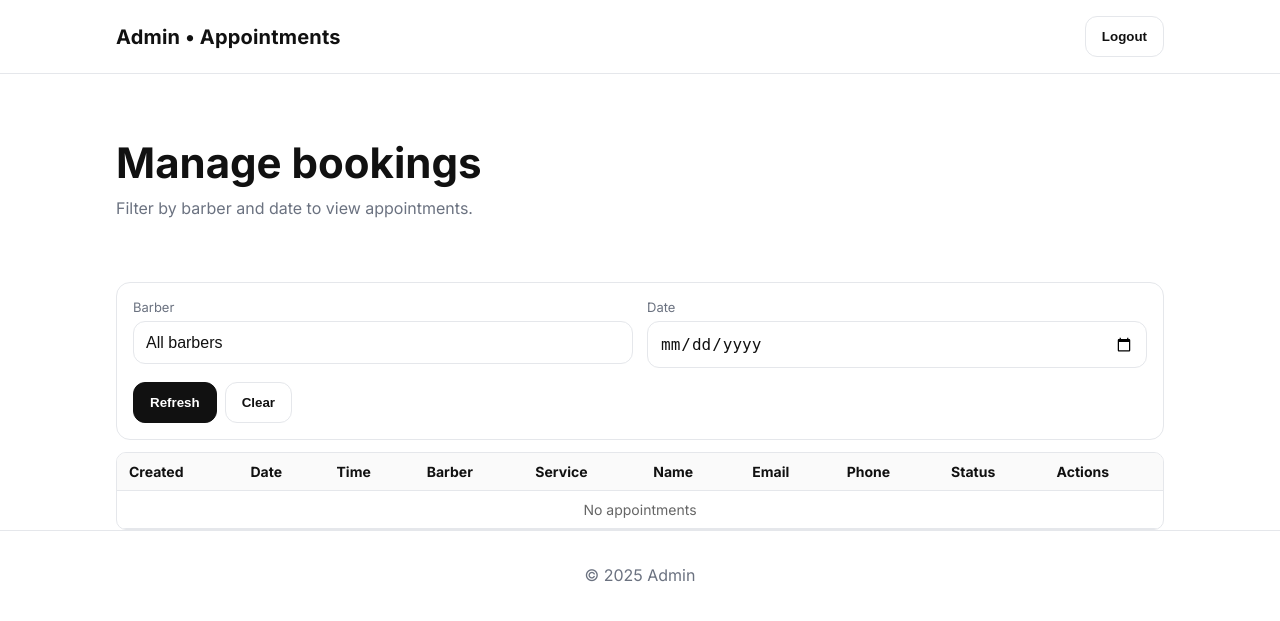
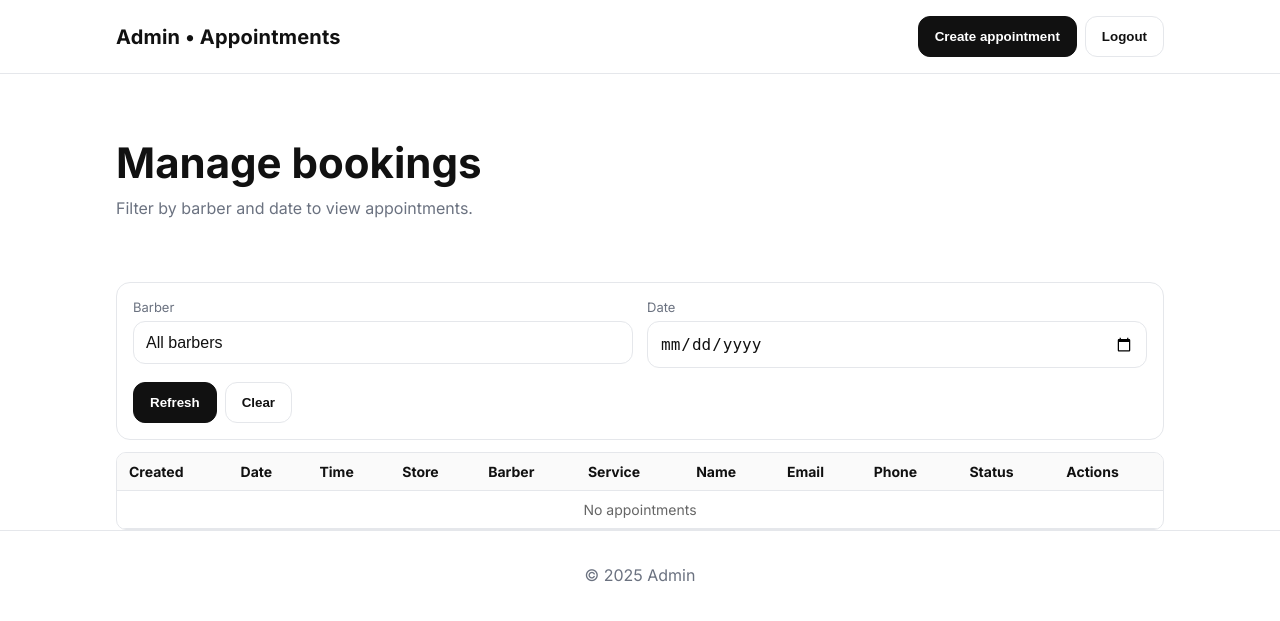
Before and after one commit to AntonisRsmn/Appointments-App, a Node server app: template views/admin.ejs in a window 1280 px wide. Shown: the top 621 px of the page. Run offline with Node 20, Linux system fonts and the light colour scheme; the template is opened without the code that fills it, so the values that code supplies are empty; some libraries are stand-ins or nearby versions.

Commit message:
Add multi-store support with Nikaia and Aigaleo stores
Co-authored-by: AntonisRsmn <75878415+AntonisRsmn@users.noreply.github.com>

```diff
--- a/models/appointment.js
+++ b/models/appointment.js
@@ -8,6 +8,7 @@ const appointmentSchema = new mongoose.Schema({
   time: { type: String, required: true }, // HH:MM (24h)
   service: { type: String, required: true },
   barber: { type: String, required: true },
+  store: { type: String }, // Optional store ID
   status: { type: String, enum: ['booked', 'completed', 'cancelled'], default: 'booked' }
 }, { timestamps: true });
 
--- a/public/js/admin.js
+++ b/public/js/admin.js
@@ -5,9 +5,12 @@
   const filterDate = document.getElementById('filterDate');
   const btnRefresh = document.getElementById('btnRefresh');
   const btnClear = document.getElementById('btnClear');
+  const btnCreateAppt = document.getElementById('btnCreateAppt');
 
   const y = document.getElementById('year');
   if (y) y.textContent = new Date().getFullYear();
+
+  let stores = [];
 
   function fmtDateTime(iso) {
     if (!iso) return '';
@@ -16,9 +19,15 @@
     return d.toLocaleString();
   }
 
+  function getStoreName(storeId) {
+    if (!storeId) return '';
+    const store = stores.find(s => s.id === storeId);
+    return store ? store.name : storeId;
+  }
+
   function renderRows(items) {
     if (!items || !items.length) {
-      tbody.innerHTML = '<tr><td colspan="10" style="text-align:center; color:#666;">No appointments</td></tr>';
+      tbody.innerHTML = '<tr><td colspan="11" style="text-align:center; color:#666;">No appointments</td></tr>';
       return;
     }
     tbody.innerHTML = items.map(a => {
@@ -31,6 +40,7 @@
         <td>${fmtDateTime(a.createdAt)}</td>
         <td>${a.date || ''}</td>
         <td>${a.time || ''}</td>
+        <td>${getStoreName(a.store)}</td>
         <td>${a.barber || ''}</td>
         <td>${a.service || ''}</td>
         <td>${a.name || ''}</td>
@@ -43,6 +53,15 @@
         </td>
       </tr>`;
     }).join('');
+  }
+
+  async function loadStores() {
+    try {
+      const res = await fetch('/appointments/stores');
+      stores = await res.json();
+    } catch (e) {
+      console.error('Failed to load stores', e);
+    }
   }
 
   async function loadBarbers() {
@@ -61,13 +80,13 @@
     if (filterBarber.value) params.set('barber', filterBarber.value);
     if (filterDate.value) params.set('date', filterDate.value);
 
-    tbody.innerHTML = '<tr><td colspan="8" style="text-align:center; color:#666;">Loading…</td></tr>';
+    tbody.innerHTML = '<tr><td colspan="11" style="text-align:center; color:#666;">Loading…</td></tr>';
     try {
       const res = await fetch('/appointments/all' + (params.toString() ? ('?' + params.toString()) : ''));
       const items = await res.json();
       renderRows(items);
     } catch (e) {
-      tbody.innerHTML = '<tr><td colspan="8" style="text-align:center; color:#c00;">Failed to load</td></tr>';
+      tbody.innerHTML = '<tr><td colspan="11" style="text-align:center; color:#c00;">Failed to load</td></tr>';
     }
   }
 
@@ -104,7 +123,126 @@
     }
   });
 
-  // Modal logic
+  // Modal logic - Create
+  const createModal = document.getElementById('createModal');
+  const createForm = document.getElementById('createForm');
+  const createCancel = document.getElementById('createCancel');
+  const createMsg = document.getElementById('createMsg');
+  const createName = document.getElementById('createName');
+  const createEmail = document.getElementById('createEmail');
+  const createPhone = document.getElementById('createPhone');
+  const createService = document.getElementById('createService');
+  const createStore = document.getElementById('createStore');
+  const createBarber = document.getElementById('createBarber');
+  const createDate = document.getElementById('createDate');
+  const createTime = document.getElementById('createTime');
+
+  function setCreateMsg(t, type='info') { createMsg.textContent = t || ''; createMsg.className = `msg ${type}`; }
+  function showCreateModal() { createModal.hidden = false; }
+  function hideCreateModal() {
+    createModal.hidden = true;
+    setCreateMsg('');
+    createForm.reset();
+    createBarber.disabled = true;
+    createTime.disabled = true;
+  }
+
+  async function loadCreateStores() {
+    createStore.innerHTML = '<option value="" disabled selected>Select a store…</option>' +
+      stores.map(s => `<option value="${s.id}">${s.name}</option>`).join('');
+  }
+
+  async function loadCreateBarbers(storeId) {
+    createBarber.disabled = true;
+    createBarber.innerHTML = '<option value="" disabled selected>Select a barber…</option>';
+    createTime.disabled = true;
+    createTime.innerHTML = '<option value="" disabled selected>Select a time…</option>';
+
+    if (!storeId) return;
+
+    try {
+      const res = await fetch(`/appointments/barbers?store=${storeId}`);
+      const barbers = await res.json();
+      createBarber.innerHTML = '<option value="" disabled selected>Select a barber…</option>' +
+        barbers.map(b => `<option value="${b}">${b}</option>`).join('');
+      createBarber.disabled = false;
+    } catch (e) {
+      setCreateMsg('Failed to load barbers', 'error');
+    }
+  }
+
+  async function loadCreateSlots() {
+    const store = createStore.value;
+    const barber = createBarber.value;
+    const date = createDate.value;
+
+    createTime.disabled = true;
+    createTime.innerHTML = '<option value="" disabled selected>Select a time…</option>';
+
+    if (!store || !barber || !date) return;
+
+    try {
+      const params = new URLSearchParams({ store, barber, date }).toString();
+      const res = await fetch(`/appointments/slots?${params}`);
+      const slots = await res.json();
+      createTime.innerHTML = '<option value="" disabled selected>Select a time…</option>' +
+        slots.map(s => `<option value="${s}">${s}</option>`).join('');
+      createTime.disabled = false;
+    } catch (e) {
+      setCreateMsg('Failed to load available time slots', 'error');
+    }
+  }
+
+  btnCreateAppt?.addEventListener('click', () => {
+    loadCreateStores();
+    showCreateModal();
+  });
+
+  createCancel?.addEventListener('click', hideCreateModal);
+  createModal?.addEventListener('click', (e) => { if (e.target === createModal) hideCreateModal(); });
+
+  createStore?.addEventListener('change', () => {
+    loadCreateBarbers(createStore.value);
+  });
+
+  createBarber?.addEventListener('change', loadCreateSlots);
+  createDate?.addEventListener('change', loadCreateSlots);
+
+  createForm?.addEventListener('submit', async (e) => {
+    e.preventDefault();
+    setCreateMsg('Creating…');
+
+    const payload = {
+      name: createName.value,
+      email: createEmail.value,
+      phone: createPhone.value,
+      service: createService.value,
+      store: createStore.value,
+      barber: createBarber.value,
+      date: createDate.value,
+      time: createTime.value
+    };
+
+    try {
+      const res = await fetch('/appointments/book', {
+        method: 'POST',
+        headers: { 'Content-Type': 'application/json' },
+        body: JSON.stringify(payload)
+      });
+      const text = await res.text();
+      if (!res.ok) {
+        setCreateMsg(text || 'Failed to create appointment', 'error');
+        return;
+      }
+      hideCreateModal();
+      await loadAppointments();
+    } catch (err) {
+      setCreateMsg('Network error', 'error');
+    }
+  });
+
+  // Modal logic - Edit
+  // Modal logic - Edit
   const modal = document.getElementById('editModal');
   const editForm = document.getElementById('editForm');
   const editCancel = document.getElementById('editCancel');
@@ -114,6 +252,7 @@
   const editEmail = document.getElementById('editEmail');
   const editPhone = document.getElementById('editPhone');
   const editService = document.getElementById('editService');
+  const editStore = document.getElementById('editStore');
   const editBarber = document.getElementById('editBarber');
   const editDate = document.getElementById('editDate');
   const editTime = document.getElementById('editTime');
@@ -124,14 +263,33 @@
 
   const TIME_PLACEHOLDER = '<option value="" disabled selected>Select a time…</option>';
 
+  async function loadEditBarbers(storeId) {
+    editBarber.disabled = true;
+    editBarber.innerHTML = '<option value="" disabled selected>Select a barber…</option>';
+    editTime.disabled = true;
+    editTime.innerHTML = TIME_PLACEHOLDER;
+
+    if (!storeId) return;
+
+    try {
+      const res = await fetch(`/appointments/barbers?store=${storeId}`);
+      const barbers = await res.json();
+      editBarber.innerHTML = barbers.map(b => `<option value="${b}">${b}</option>`).join('');
+      editBarber.disabled = false;
+    } catch (e) {
+      setEditMsg('Failed to load barbers', 'error');
+    }
+  }
+
   async function loadEditSlots() {
+    const store = editStore.value;
     const date = editDate.value;
     const barber = editBarber.value;
     editTime.disabled = true;
     editTime.innerHTML = TIME_PLACEHOLDER;
-    if (!date || !barber) return;
+    if (!date || !barber || !store) return;
     try {
-      const params = new URLSearchParams({ date, barber }).toString();
+      const params = new URLSearchParams({ store, date, barber }).toString();
       const res = await fetch(`/appointments/slots?${params}`);
       const slots = await res.json();
       editTime.innerHTML = TIME_PLACEHOLDER +
@@ -149,20 +307,27 @@
       const items = await res.json();
       const a = items.find(x => String(x._id) === String(id));
       if (!a) return alert('Appointment not found');
+
       // Populate fields
       editId.value = a._id;
       editName.value = a.name || '';
       editEmail.value = a.email || '';
       editPhone.value = a.phone || '';
       editService.value = a.service || '';
-      // Fill barbers
-      const resB = await fetch('/appointments/barbers');
-      const barbers = await resB.json();
-      editBarber.innerHTML = barbers.map(b => `<option value="${b}">${b}</option>`).join('');
+
+      // Fill stores
+      editStore.innerHTML = stores.map(s => `<option value="${s.id}">${s.name}</option>`).join('');
+      editStore.value = a.store || '';
+
+      // Load barbers for the store
+      await loadEditBarbers(a.store);
       editBarber.value = a.barber || '';
+
       editDate.value = a.date || '';
-      // Load slots for the current barber and date
+
+      // Load slots for the current store/barber/date
       await loadEditSlots();
+
       // Set the time value; if not in slots, add it as an option
       const currentTime = a.time || '';
       if (currentTime) {
@@ -185,6 +350,10 @@
   editCancel?.addEventListener('click', hideModal);
   modal?.addEventListener('click', (e) => { if (e.target === modal) hideModal(); });
 
+  editStore?.addEventListener('change', async () => {
+    await loadEditBarbers(editStore.value);
+  });
+
   editBarber?.addEventListener('change', loadEditSlots);
   editDate?.addEventListener('change', loadEditSlots);
 
@@ -197,6 +366,7 @@
       email: editEmail.value,
       phone: editPhone.value,
       service: editService.value,
+      store: editStore.value,
       barber: editBarber.value,
       date: editDate.value,
       time: editTime.value
@@ -215,5 +385,7 @@
     }
   });
 
-  loadBarbers().then(loadAppointments);
+  loadStores().then(() => {
+    loadBarbers().then(loadAppointments);
+  });
 })();
--- a/routes/appointments.js
+++ b/routes/appointments.js
@@ -2,7 +2,27 @@ const express = require('express');
 const router = express.Router();
 const Appointment = require('../models/appointment');
 
-// Config: Available barbers and business hours
+// Config: Available stores with their barbers and operating hours
+const STORES = [
+  {
+    id: 'nikaia',
+    name: 'Nikaia',
+    barbers: ['Nikos Ανδρεάκος', 'Stelios Καραλατόπουλος'],
+    start: '10:00',
+    end: '20:00',
+    slotMinutes: 30
+  },
+  {
+    id: 'aigaleo',
+    name: 'Aigaleo',
+    barbers: ['Giorgos Papadopoulos', 'Kostas Yiannou'],
+    start: '09:00',
+    end: '17:00',
+    slotMinutes: 30
+  }
+];
+
+// Legacy: Available barbers and business hours (for backwards compatibility)
 const BARBERS = [
   'Νίκος Ανδρεάκος',
   'Στέλιος Καρλαφτόπουλος',
@@ -17,15 +37,33 @@ const useMemoryStore = !process.env.MONGO_URI;
 const memoryAppointments = [];
 let memoryIdCounter = 1;
 
-function generateSlots() {
+function generateSlots(startTime, endTime, slotMinutes) {
+  // If no params provided, use legacy defaults
+  if (!startTime || !endTime || !slotMinutes) {
+    startTime = `${OPEN_HOUR}:00`;
+    endTime = `${CLOSE_HOUR}:00`;
+    slotMinutes = SLOT_MINUTES;
+  }
+
   const slots = [];
-  for (let h = OPEN_HOUR; h < CLOSE_HOUR; h++) {
-    for (let m = 0; m < 60; m += SLOT_MINUTES) {
-      const hh = `${h}`.padStart(2, '0');
-      const mm = `${m}`.padStart(2, '0');
-      slots.push(`${hh}:${mm}`);
+  const [startH, startM] = startTime.split(':').map(Number);
+  const [endH, endM] = endTime.split(':').map(Number);
+
+  let h = startH;
+  let m = startM;
+
+  while (h < endH || (h === endH && m < endM)) {
+    const hh = `${h}`.padStart(2, '0');
+    const mm = `${m}`.padStart(2, '0');
+    slots.push(`${hh}:${mm}`);
+
+    m += slotMinutes;
+    if (m >= 60) {
+      h += Math.floor(m / 60);
+      m = m % 60;
     }
   }
+
   return slots;
 }
 
@@ -33,13 +71,30 @@ function isValidSlot(time) {
   return generateSlots().includes(time);
 }
 
-function validatePayload({ name, email, phone, date, time, service, barber }) {
+function validatePayload({ name, email, phone, date, time, service, barber, store }) {
   if (!name || !email || !phone || !date || !time || !service || !barber) {
     return 'Missing required fields';
   }
-  if (!BARBERS.includes(barber)) {
+
+  // Validate barber (either in legacy list or in a store)
+  const barberInLegacy = BARBERS.includes(barber);
+  const barberInAnyStore = STORES.some(s => s.barbers.includes(barber));
+
+  if (!barberInLegacy && !barberInAnyStore) {
     return 'Invalid barber';
   }
+
+  // If store is specified, validate it
+  if (store) {
+    const storeObj = STORES.find(s => s.id === store);
+    if (!storeObj) {
+      return 'Invalid store';
+    }
+    if (!storeObj.barbers.includes(barber)) {
+      return 'Barber not found in specified store';
+    }
+  }
+
   if (!/^\d{4}-\d{2}-\d{2}$/.test(date)) {
     return 'Invalid date format';
   }
@@ -49,38 +104,92 @@ function validatePayload({ name, email, phone, date, time, service, barber }) {
   return null;
 }
 
-async function getAppointmentsByDateBarber(date, barber) {
+async function getAppointmentsByDateBarber(date, barber, store) {
   if (useMemoryStore) {
-    return memoryAppointments.filter(a => a.date === date && a.barber === barber);
+    let filtered = memoryAppointments.filter(a => a.date === date && a.barber === barber);
+    if (store) {
+      filtered = filtered.filter(a => a.store === store);
+    }
+    return filtered;
   }
-  return Appointment.find({ date, barber }).lean();
+  const filter = { date, barber };
+  if (store) filter.store = store;
+  return Appointment.find(filter).lean();
 }
 
-async function isSlotAvailable(date, time, barber) {
+async function isSlotAvailable(date, time, barber, store) {
   if (useMemoryStore) {
-    return !memoryAppointments.some(a => a.date === date && a.time === time && a.barber === barber);
+    return !memoryAppointments.some(a =>
+      a.date === date &&
+      a.time === time &&
+      a.barber === barber &&
+      (!store || a.store === store)
+    );
   }
-  const existing = await Appointment.findOne({ date, time, barber }).lean();
+  const filter = { date, time, barber };
+  if (store) filter.store = store;
+  const existing = await Appointment.findOne(filter).lean();
   return !existing;
 }
 
+// GET list of stores
+router.get('/stores', (req, res) => {
+  res.json(STORES);
+});
+
 // GET list of barbers
 router.get('/barbers', (req, res) => {
-  res.json(BARBERS);
+  const { store } = req.query;
+
+  if (store) {
+    const storeObj = STORES.find(s => s.id === store);
+    if (!storeObj) {
+      return res.status(400).json({ error: 'Invalid store' });
+    }
+    return res.json(storeObj.barbers);
+  }
+
+  // Return union of all barbers (backwards compatibility)
+  const allBarbers = new Set();
+  STORES.forEach(s => s.barbers.forEach(b => allBarbers.add(b)));
+  BARBERS.forEach(b => allBarbers.add(b));
+  res.json(Array.from(allBarbers));
 });
 
 // GET available slots for a date and barber
 router.get('/slots', async (req, res) => {
   try {
-    const { date, barber } = req.query;
+    const { date, barber, store } = req.query;
     if (!date || !barber) {
       return res.status(400).json({ error: 'date and barber are required' });
     }
-    if (!BARBERS.includes(barber)) {
-      return res.status(400).json({ error: 'Invalid barber' });
+
+    // Validate barber exists in specified store or globally
+    let storeObj = null;
+    if (store) {
+      storeObj = STORES.find(s => s.id === store);
+      if (!storeObj) {
+        return res.status(400).json({ error: 'Invalid store' });
+      }
+      if (!storeObj.barbers.includes(barber)) {
+        return res.status(400).json({ error: 'Barber not found in specified store' });
+      }
+    } else if (!BARBERS.includes(barber)) {
+      // Check if barber exists in any store
+      const barberInAnyStore = STORES.some(s => s.barbers.includes(barber));
+      if (!barberInAnyStore) {
+        return res.status(400).json({ error: 'Invalid barber' });
+      }
     }
 
-    const allSlots = generateSlots();
+    // Generate slots based on store hours or legacy hours
+    let allSlots;
+    if (storeObj) {
+      allSlots = generateSlots(storeObj.start, storeObj.end, storeObj.slotMinutes);
+    } else {
+      allSlots = generateSlots();
+    }
+
     const appts = await getAppointmentsByDateBarber(date, barber);
     const booked = new Set(appts.map(a => a.time));
     const available = allSlots.filter(s => !booked.has(s));
@@ -96,24 +205,28 @@ router.post('/book', async (req, res) => {
     const error = validatePayload(req.body || {});
     if (error) return res.status(400).send(error);
 
-    const { name, email, phone, date, time, service, barber } = req.body;
+    const { name, email, phone, date, time, service, barber, store } = req.body;
 
-    const available = await isSlotAvailable(date, time, barber);
+    const available = await isSlotAvailable(date, time, barber, store);
     if (!available) {
       return res.status(409).send('Selected time is no longer available');
     }
 
     if (useMemoryStore) {
-      memoryAppointments.push({
+      const newAppt = {
         _id: String(memoryIdCounter++),
         name, email, phone, date, time, service, barber,
         status: 'booked',
         createdAt: new Date().toISOString(),
         updatedAt: new Date().toISOString()
-      });
+      };
+      if (store) newAppt.store = store;
+      memoryAppointments.push(newAppt);
     } else {
       try {
-        await new Appointment({ name, email, phone, date, time, service, barber, status: 'booked' }).save();
+        const apptData = { name, email, phone, date, time, service, barber, status: 'booked' };
+        if (store) apptData.store = store;
+        await new Appointment(apptData).save();
       } catch (e) {
         // Handle unique index conflict cleanly
         if (e && e.code === 11000) {
@@ -194,10 +307,10 @@ router.patch('/:id/status', requireAdmin, async (req, res) => {
 router.put('/:id', requireAdmin, async (req, res) => {
   try {
     const { id } = req.params;
-    const { name, email, phone, date, time, service, barber, status } = req.body || {};
+    const { name, email, phone, date, time, service, barber, status, store } = req.body || {};
 
     // Validate basic fields if provided
-    const payload = { name, email, phone, date, time, service, barber };
+    const payload = { name, email, phone, date, time, service, barber, store };
     const errMsg = validatePayload(payload);
     if (errMsg) return res.status(400).json({ error: errMsg });
 
@@ -205,18 +318,28 @@ router.put('/:id', requireAdmin, async (req, res) => {
     if (useMemoryStore) {
       const current = memoryAppointments.find(a => String(a._id) === String(id));
       if (!current) return res.status(404).json({ error: 'Not found' });
-      const conflict = memoryAppointments.some(a => a.barber === barber && a.date === date && a.time === time && String(a._id) !== String(id));
+      const conflict = memoryAppointments.some(a =>
+        a.barber === barber &&
+        a.date === date &&
+        a.time === time &&
+        String(a._id) !== String(id) &&
+        (!store || a.store === store)
+      );
       if (conflict) return res.status(409).json({ error: 'Selected time is no longer available' });
       Object.assign(current, { name, email, phone, date, time, service, barber });
+      if (store) current.store = store;
       if (status && ['booked', 'completed', 'cancelled'].includes(status)) current.status = status;
       current.updatedAt = new Date().toISOString();
       return res.json(current);
     }
 
-    const conflict = await Appointment.findOne({ barber, date, time, _id: { $ne: id } }).lean();
+    const filter = { barber, date, time, _id: { $ne: id } };
+    if (store) filter.store = store;
+    const conflict = await Appointment.findOne(filter).lean();
     if (conflict) return res.status(409).json({ error: 'Selected time is no longer available' });
 
     const update = { name, email, phone, date, time, service, barber };
+    if (store) update.store = store;
     if (status && ['booked', 'completed', 'cancelled'].includes(status)) update.status = status;
     const appt = await Appointment.findByIdAndUpdate(id, update, { new: true }).lean();
     if (!appt) return res.status(404).json({ error: 'Not found' });
--- a/views/admin.ejs
+++ b/views/admin.ejs
@@ -13,9 +13,12 @@
     <header class="header">
       <div class="wrap header-inner">
         <h1 class="brand">Admin • Appointments</h1>
-        <form method="POST" action="/admin/logout">
-          <button class="btn btn-ghost" type="submit" title="Sign out">Logout</button>
-        </form>
+        <div style="display: flex; gap: 8px;">
+          <button id="btnCreateAppt" class="btn" type="button">Create appointment</button>
+          <form method="POST" action="/admin/logout">
+            <button class="btn btn-ghost" type="submit" title="Sign out">Logout</button>
+          </form>
+        </div>
       </div>
     </header>
 
@@ -57,6 +60,7 @@
                   <th>Created</th>
                   <th>Date</th>
                   <th>Time</th>
+                  <th>Store</th>
                   <th>Barber</th>
                   <th>Service</th>
                   <th>Name</th>
@@ -67,13 +71,73 @@
                 </tr>
               </thead>
               <tbody>
-                <tr><td colspan="10" style="text-align:center; color:#666;">Loading…</td></tr>
+                <tr><td colspan="11" style="text-align:center; color:#666;">Loading…</td></tr>
               </tbody>
             </table>
           </div>
         </div>
       </section>
     </main>
+
+    <!-- Create modal -->
+    <div id="createModal" class="modal" hidden>
+      <div class="modal-content">
+        <h3>Create appointment</h3>
+        <form id="createForm">
+          <div class="row">
+            <label>
+              <span>Name</span>
+              <input type="text" name="name" id="createName" required />
+            </label>
+            <label>
+              <span>Email</span>
+              <input type="email" name="email" id="createEmail" required />
+            </label>
+          </div>
+          <div class="row">
+            <label>
+              <span>Phone</span>
+              <input type="tel" name="phone" id="createPhone" required />
+            </label>
+            <label>
+              <span>Service</span>
+              <input type="text" name="service" id="createService" required />
+            </label>
+          </div>
+          <div class="row">
+            <label>
+              <span>Store</span>
+              <select name="store" id="createStore" required>
+                <option value="" disabled selected>Select a store…</option>
+              </select>
+            </label>
+            <label>
+              <span>Barber</span>
+              <select name="barber" id="createBarber" required disabled>
+                <option value="" disabled selected>Select a barber…</option>
+              </select>
+            </label>
+            <label>
+              <span>Date</span>
+              <input type="date" name="date" id="createDate" required />
+            </label>
+          </div>
+          <div class="row">
+            <label>
+              <span>Time</span>
+              <select name="time" id="createTime" required disabled>
+                <option value="" disabled selected>Select a time…</option>
+              </select>
+            </label>
+          </div>
+          <div class="actions">
+            <button type="submit" class="btn">Create</button>
+            <button type="button" class="btn btn-ghost" id="createCancel">Cancel</button>
+            <div id="createMsg" class="msg"></div>
+          </div>
+        </form>
+      </div>
+    </div>
 
     <!-- Edit modal -->
     <div id="editModal" class="modal" hidden>
@@ -102,6 +166,12 @@
             </label>
           </div>
           <div class="row">
+            <label>
+              <span>Store</span>
+              <select name="store" id="editStore" required>
+                <option value="" disabled selected>Select a store…</option>
+              </select>
+            </label>
             <label>
               <span>Barber</span>
               <select name="barber" id="editBarber" required></select>
```
